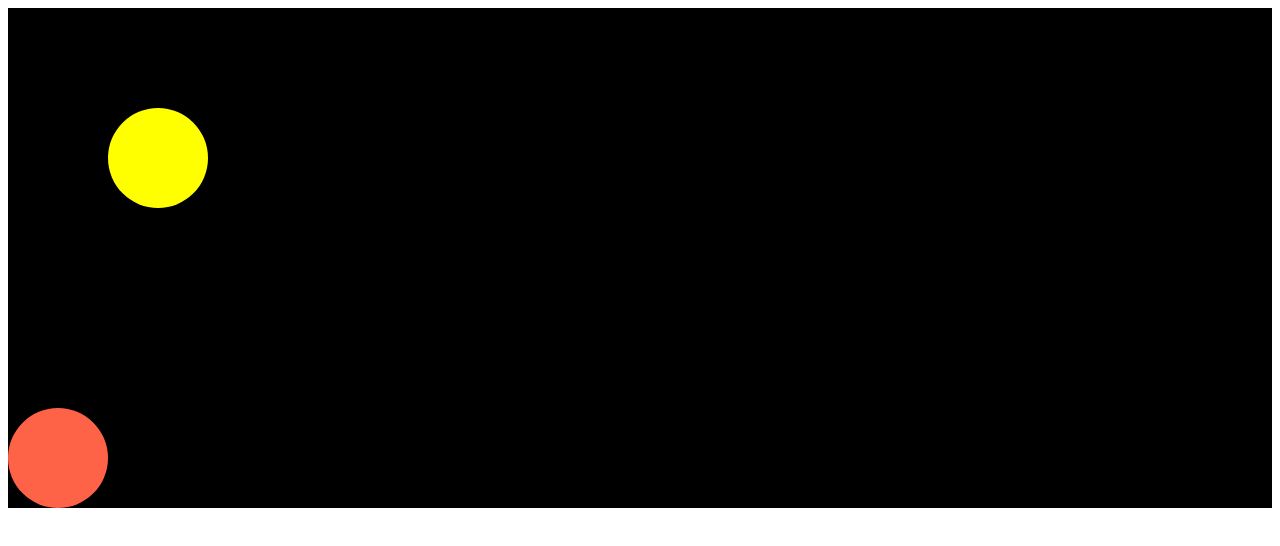
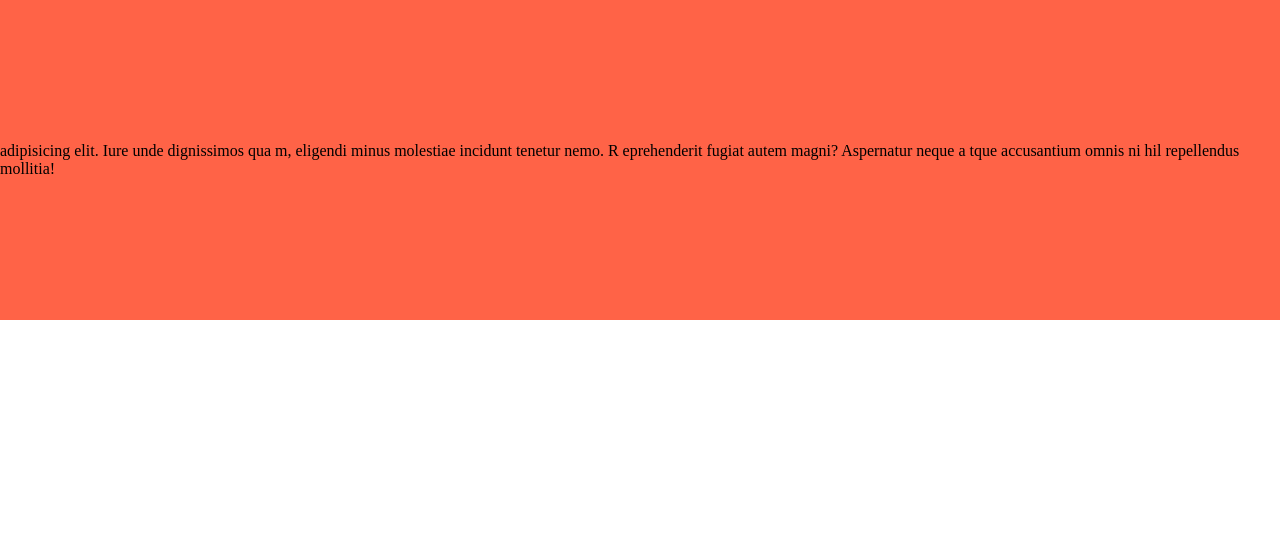
Before and after one commit to Manishakashyap/WEBDEV2021, a plain HTML site: page to-do.html in a window 1280 px wide. Drawn offline with Linux system fonts and the light colour scheme.

Commit message:
display property

```diff
--- /dev/null
+++ b/css/styles.css
@@ -0,0 +1,5 @@
+.footer{
+    height: 200px;
+    margin-bottom: 0;
+    justify-content: space-between;
+}
--- a/to-do.html
+++ b/to-do.html
@@ -1,123 +1,68 @@
 <!DOCTYPE html>
 <html lang="en">
+
 <head>
     <meta charset="UTF-8">
     <meta http-equiv="X-UA-Compatible" content="IE=edge">
     <meta name="viewport" content="width=device-width, initial-scale=1.0">
-    <title>Document</title>
+    <title>To-Do List</title>
+
+    <link rel="stylesheet" href="./css/styles.css">
 
     <style>
-        div.parent{
-            height: 500px;
-            background-color: black;
+        * {
+            padding: 0;
+            margin: 0;
+            box-sizing: border-box;
         }
 
-        div.child{
-            width:100px;
-            height: 100px;
-            background-color:yellow;
-            /* transition: 1s ease; */
-            /* transition-property: transform; */
-
-            animation: 1s move ease;
-            animation-fill-mode: forwards;
-            /* we used this animation here because we can directly
-            use this in child if we used in hover it will deactive
-            with the deactivation of hover property */
-
-            animation-iteration-count:infinite;
-            /* it will play animation for 3 times to infinite */
-
-            /* animation-direction: normal; */
-            /* animation-direction: reverse; */
-            animation-direction:alternate;
-
-
-            border-radius: 50%;
+        .parent {
+            background-color: tomato;
+            height: 40vh;
+            /* width: 40vw; */
+            justify-content: center;
+            align-items: center;
+            display: flex;
         }
 
-
-        div.child-2{
-            width:100px;
+        .parent:hover .child {
+            display: block;
+            /* opacity: 0; */
+            visibility: hidden;
+            display: none;      /* clear the element */
+        }
+        .child {
             height: 100px;
-            margin-left: 100px;
-            background-color:yellow;
-            animation: 1s move ease;
-            animation-fill-mode: forwards;
-            animation-iteration-count:infinite ;
-            animation-direction:alternate;
-            border-radius: 50%;
-
-
-            animation-delay: 1s;
+            width: 100px;
+            background-color: violet;
+            display: none; /* container disappear */
         }
-
-
-        div.parent:hover div.child{
-            /* transform:translateX(80vw); */
-            /* background-color: aqua; */
-
-
-            /* animation: 1s move ease;
-            animation-fill-mode: forwards; after the animation state */
-        }
-
-        @keyframes move {
-            0%{
-                transform:translateY(0vw); /*we can use it in Y direction also*/
-            }
-            /* 1%{
-                transform:translateX(1vw);
-            }
-            2%{
-                transform:translateX(2vw);
-            }
-            3%{}
-            .
-            .
-            . */
-
-
-            /* 50%{
-                transform: translateX(300px , 200px);
-                background-color: violet;
-            } */
-
-
-
-            50%{
-                transform: translate(300px , 250px);
-                background-color: violet;
-            }
-
-            700%{
-                transform: translate(500px , 250px);
-                background-color: red;
-            }
-
-
-
-            100%{
-                transform:translateY(400px);
-                background-color: tomato;
-            }
-
-            /* so we defined first 0% and final 100% by own
-            let it create all other points */
-
-        }
-        /* to animate we need
-         frames per second (fps) but in
-         css we have points to do animation
-         that's why we need each percent defined */
     </style>
 </head>
+
 <body>
+
     <div class="parent">
+        adipisicing elit.
+        Iure unde dignissimos qua
+        m, eligendi minus molestiae
+        incidunt tenetur nemo. R
+        eprehenderit fugiat autem
+        magni? Aspernatur neque a
+        tque accusantium omnis ni
+        hil repellendus mollitia!
         <div class="child"></div>
-        <div class="child-2"></div>
     </div>
 
+    <!-- <footer>
+        <div class="footer">
+            <div class="name">Manisha</div>
+            <div class="social">
+                <img src="./asset-todo/instagram.png" alt="">
+                <img src="./asset-todo/linkedin.png" alt="">
+            </div>
+        </div>
+    </footer> -->
+</body>
 
-</body>
 </html>
```
